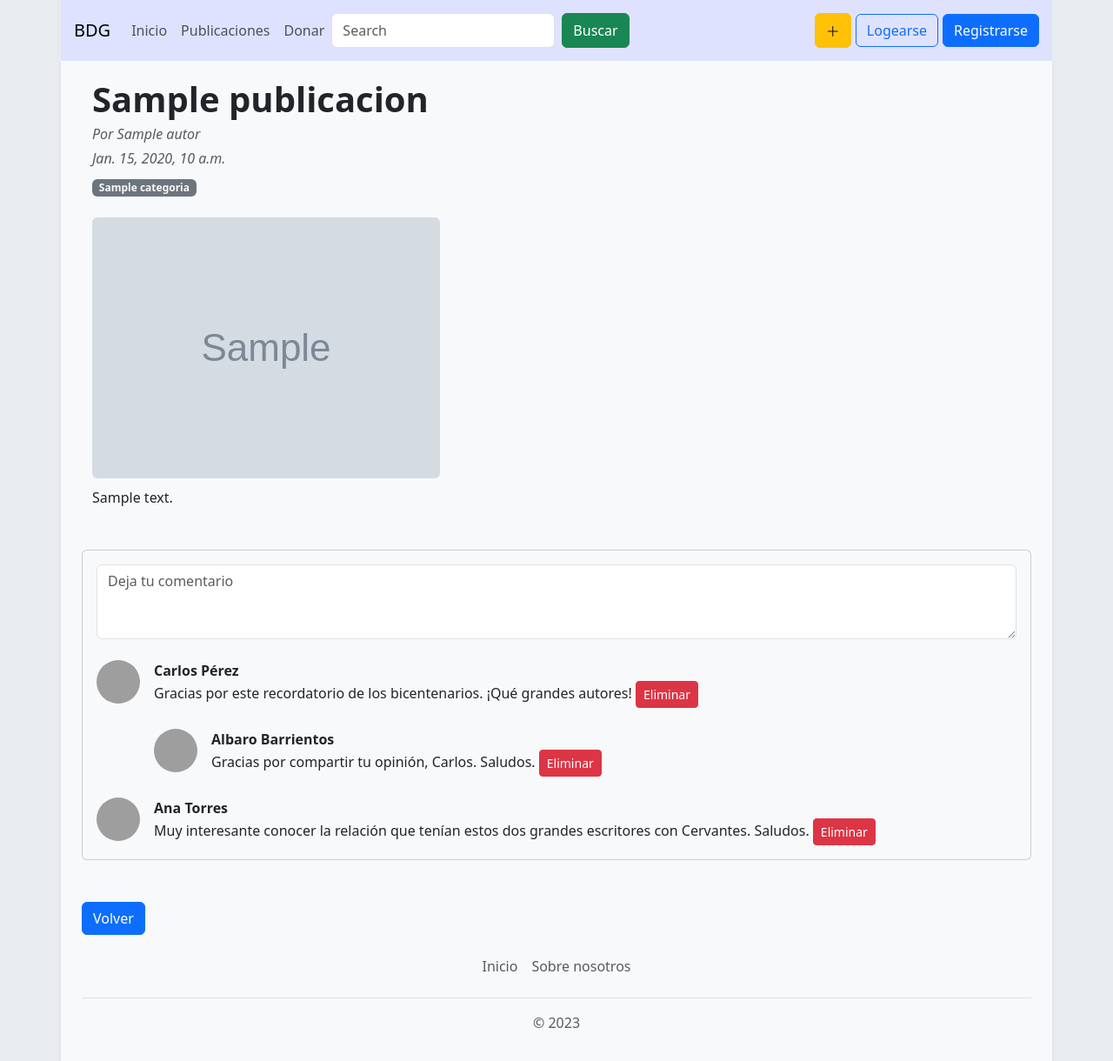
After one commit to petitmilicen/Blog-django, a Django app: template Blog/blog_proyecto/core/templates/core/publicacion.html in a window 1280 px wide. The commit adds this page. Shown: the whole page at 87% size. Run offline with Django 3.2, Linux system fonts and the light colour scheme; the template is opened without the code that fills it: most values are stand-ins (such as "Sample title", 1, 10 or a date in 2020); grey boxes marked "Sample" are stand-in pictures; grey boxes are pictures that could not be loaded.

Commit message:
avance templates, bd, views etc

```diff
--- a/Blog/blog_proyecto/blog_proyecto/settings.py
+++ b/Blog/blog_proyecto/blog_proyecto/settings.py
@@ -131,5 +131,5 @@ STATIC_URL = 'static/'
 
 DEFAULT_AUTO_FIELD = 'django.db.models.BigAutoField'
 
-MEDIA_URL = '/media/'
-MEDIA_ROOT = os.path.join(BASE_DIR, 'media')
+MEDIA_URL = '/img/'
+MEDIA_ROOT = BASE_DIR / 'img'
--- a/Blog/blog_proyecto/blog_proyecto/urls.py
+++ b/Blog/blog_proyecto/blog_proyecto/urls.py
@@ -17,7 +17,12 @@ Including another URLconf
 from django.contrib import admin
 from django.urls import path, include
 
+from django.conf import settings
+from django.conf.urls.static import static
+
 urlpatterns = [
     path('admin/', admin.site.urls),
     path('', include('core.urls'))
 ]
+
+urlpatterns += static(settings.MEDIA_URL, document_root=settings.MEDIA_ROOT)
--- a/Blog/blog_proyecto/core/admin.py
+++ b/Blog/blog_proyecto/core/admin.py
@@ -1,12 +1,12 @@
 from django.contrib import admin
 from .models import *
 
-admin.site.register(Post)
+admin.site.register(Publicacion)
 admin.site.register(Categoria)
 admin.site.register(Comentario)
 admin.site.register(DesL)
-admin.site.register(Foto)
 admin.site.register(Like)
-admin.site.register(LikePost)
+admin.site.register(LikePublicacion)
 admin.site.register(Rol)
 admin.site.register(Usuario)
+admin.site.register(Pregunta)
--- /dev/null
+++ b/Blog/blog_proyecto/core/templates/core/publicacion.html
@@ -0,0 +1,91 @@
+<!doctype html>
+<html lang="en">
+  <head>
+    <meta charset="utf-8">
+    <meta name="viewport" content="width=device-width, initial-scale=1">
+    <title>Blog</title>
+    <link href="https://cdn.jsdelivr.net/npm/bootstrap@5.3.0-alpha1/dist/css/bootstrap.min.css" rel="stylesheet" integrity="sha384-GLhlTQ8iRABdZLl6O3oVMWSktQOp6b7In1Zl3/Jr59b6EGGoI1aFkw7cmDA6j6gD" crossorigin="anonymous">
+    <link href="https://fonts.googleapis.com/css?family=Playfair&#43;Display:700,900&amp;display=swap" rel="stylesheet">
+    <link rel="stylesheet" href="https://cdn.jsdelivr.net/npm/bootstrap-icons@1.10.4/font/bootstrap-icons.css">
+    <link rel="stylesheet" href="/css/style.css">
+    <!-- jQuery 3.6.4 -->
+    <script src="https://cdnjs.cloudflare.com/ajax/libs/jquery/3.6.4/jquery.min.js"></script>
+  </head>
+
+<body style="background-color: #e9ecef;">
+
+    {% include 'core/barra-navegacion.html' %}
+
+<main class="container shadow-sm" style="background-color: #f8f9fa; ">
+
+    <div class="container" style="padding-top: 20px;">
+        <div class="row">
+            <div class="">
+                <!-- Post content-->
+                <article class="container">
+                    <!-- Post header-->
+                    <header class="mb-4">
+                        <!-- Post title-->
+                        <h1 class="fw-bolder mb-1">{{publicacion.titulo}}</h1>
+                        <!-- Post meta content-->
+                        <div class="text-muted fst-italic mb-1">Por {{publicacion.autor}}</div>
+                        <div class="text-muted fst-italic mb-2">{{publicacion.fecha_creacion}}</div>
+                        <!-- Post categories-->
+                        <a class="badge bg-secondary text-decoration-none link-light" href="#!">{{publicacion.categoria}}</a>
+                    </header>
+                    <!-- Preview image figure-->
+                    <img class="img-fluid rounded " src="{{publicacion.imagen.url}}" alt="Imagen no disponible">
+                    <!-- Post content-->
+                    <section class="mb-5" style="padding-top: 10px;">
+
+                        <p>{{publicacion.texto}} </p>
+
+                    </section>
+                </article>
+                <!-- Comments section-->
+                <section class="mb-5">
+                    <div class="card bg-light">
+                        <div class="card-body">
+                            <!-- Comment form-->
+                            <form class="mb-4"><textarea class="form-control" rows="3" placeholder="Deja tu comentario"></textarea></form>
+                            <!-- Comment with nested comments-->
+                            <div class="d-flex mb-4">
+                                <!-- Parent comment-->
+                                <div class="flex-shrink-0"><img class="rounded-circle" width="50px" height="50px" src="https://t4.ftcdn.net/jpg/00/64/67/63/360_F_64676383_LdbmhiNM6Ypzb3FM4PPuFP9rHe7ri8Ju.jpg" alt="..." /></div>
+                                <div class="ms-3">
+                                    <div class="fw-bold">Carlos Pérez</div>
+                                    Gracias por este recordatorio de los bicentenarios. ¡Qué grandes autores!
+                                    <button class="btn btn-danger btn-sm ms-auto delete-comment" data-comment-id="">Eliminar</button>
+                                    <!-- Child comment 1-->
+                                    <div class="d-flex mt-4">
+                                        <div class="flex-shrink-0"><img class="rounded-circle" width="50px" height="50px" src="https://t4.ftcdn.net/jpg/00/64/67/63/360_F_64676383_LdbmhiNM6Ypzb3FM4PPuFP9rHe7ri8Ju.jpg" alt="..." /></div>
+                                        <div class="ms-3">
+                                            <div class="fw-bold">Albaro Barrientos</div>
+                                            Gracias por compartir tu opinión, Carlos. Saludos.
+                                            <button class="btn btn-danger btn-sm ms-auto delete-comment" data-comment-id="">Eliminar</button>
+                                        </div>
+                                    </div>
+                                </div>
+                            </div>
+                            <!-- Single comment-->
+                            <div class="d-flex">
+                                <div class="flex-shrink-0"><img class="rounded-circle" width="50px" height="50px" src="https://t4.ftcdn.net/jpg/00/64/67/63/360_F_64676383_LdbmhiNM6Ypzb3FM4PPuFP9rHe7ri8Ju.jpg" alt="..." /></div>
+                                <div class="ms-3">
+                                    <div class="fw-bold">Ana Torres</div>
+                                    Muy interesante conocer la relación que tenían estos dos grandes escritores con Cervantes. Saludos.
+                                    <button class="btn btn-danger btn-sm ms-auto delete-comment" data-comment-id="">Eliminar</button>
+                                </div>
+                            </div>
+                        </div>
+                    </div>
+                </section>
+                <p class="mb-0  text-left"><a href="/html/posts.html" class="btn btn-primary"> Volver</a></p>
+            </div>
+
+
+  {% include 'core/footer.html' %}
+
+  </main>
+  </body>
+  <script src="https://cdn.jsdelivr.net/npm/bootstrap@5.3.0-alpha1/dist/js/bootstrap.bundle.min.js" integrity="sha384-w76AqPfDkMBDXo30jS1Sgez6pr3x5MlQ1ZAGC+nuZB+EYdgRZgiwxhTBTkF7CXvN" crossorigin="anonymous"></script>
+</html>
--- a/Blog/blog_proyecto/core/urls.py
+++ b/Blog/blog_proyecto/core/urls.py
@@ -3,7 +3,8 @@ from . import views
 
 urlpatterns = [
     path('', views.index, name='index'),
-    path('publicaciones/', views.posts, name='publicaciones'),
+    path('publicaciones/', views.publicaciones, name='publicaciones'),
+    path('publicacion/<str:pk>/', views.publicacion, name='publicacion'),
     path('donacion/', views.donacion, name='donacion'),
     path('logearse/', views.logearse, name='logearse'),
     path('registrarse/', views.registrarse, name='registrarse'),
```
Also changed, not shown: Blog/blog_proyecto/core/models.py (+22 -34 lines), Blog/blog_proyecto/core/templates/core/index.html (+7 -24 lines), Blog/blog_proyecto/core/views.py (+12 -2 lines), Blog/blog_proyecto/core/migrations/0001_initial.py, Blog/blog_proyecto/img/64_001.png (added), Blog/blog_proyecto/img/64_008.png (added).
